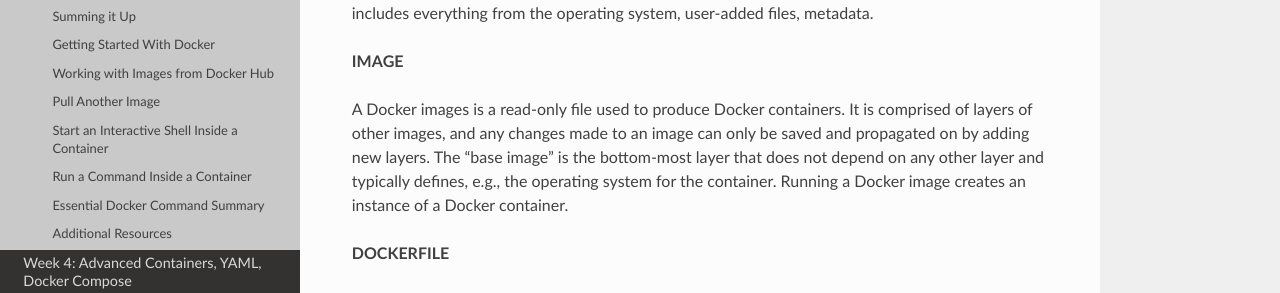
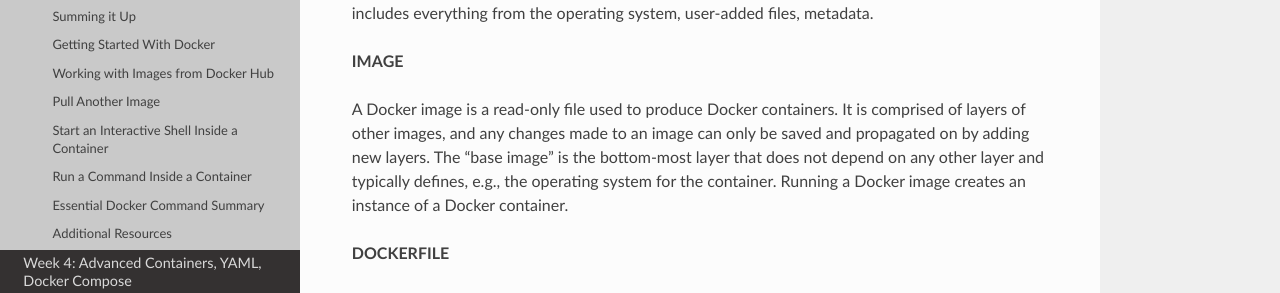
Before and after one commit to TACC/coe-332-sp21, a Sphinx documentation site: the page built from docs/week03/containers_intro.rst, in a window 1280 px wide and 900 px high, scrolled down 2063 px. Shown: the part 158-451 px from the top of the window. Built offline with Sphinx 7.4.7 and the Read the Docs theme 2.0.0, drawn with Linux system fonts in a browser that asks for light colours; some of the changed text lies outside the part shown.

Commit message:
Some syntactical tweaks (#13)
* fixed subject/verb agreement in image definition

* replaced peaks with peeks

* fixed subject/verb agreement in interactive shell

```diff
--- a/docs/week03/containers_intro.rst
+++ b/docs/week03/containers_intro.rst
@@ -88,7 +88,7 @@
 
 **IMAGE**
 
-A Docker images is a read-only file used to produce Docker containers. It is
+A Docker image is a read-only file used to produce Docker containers. It is
 comprised of layers of other images, and any changes made to an image can only
 be saved and propagated on by adding new layers. The "base image" is the
 bottom-most layer that does not depend on any other layer and typically defines,
```
Also changed, not shown: other parts of docs/week03/containers_intro.rst (+2 -2 lines).
